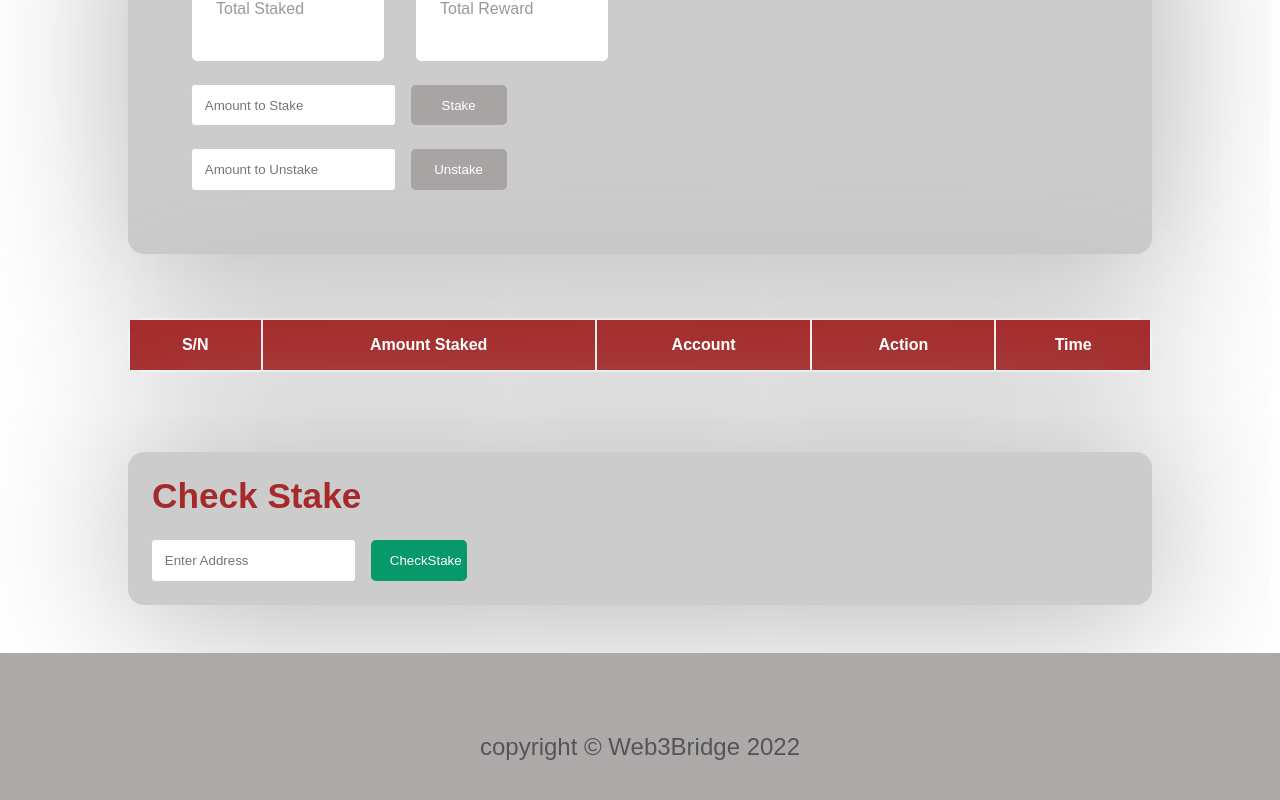
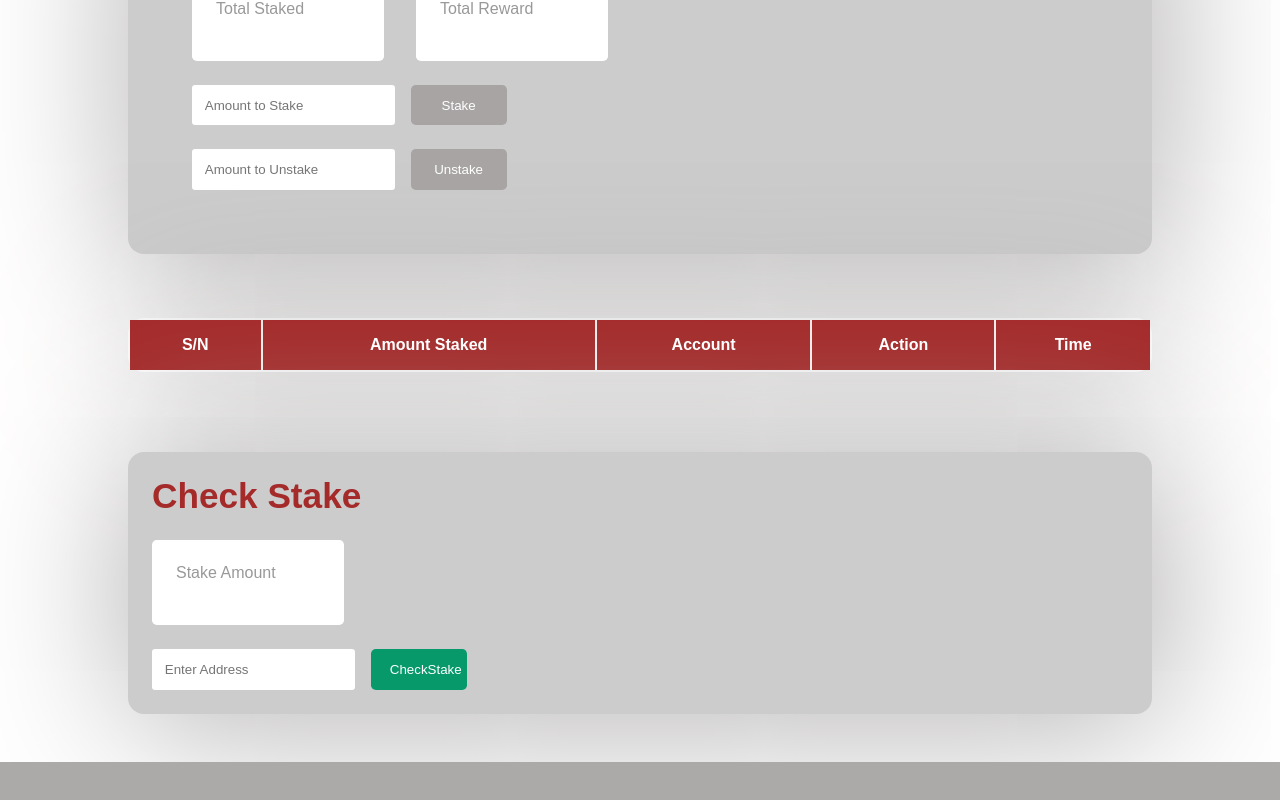
Before and after one commit to jebitok-dev/web3integration, a React (Create React App) app: page / in a window 1280 px wide. Shown: the part 346-1146 px from the top of the page. Built offline with nearby package versions, Linux system fonts and the light colour scheme.

Commit message:
Add Changes to App File

```diff
--- a/src/App.js
+++ b/src/App.js
@@ -221,18 +221,18 @@ export default function App() {
   const onClickCheckStake = async (e) => {
     e.preventDefault();
     if (checkStake) return alert("enter valid address");
-    const provider = new ethers.providers.Web3Provider(window.ethereum);
-    const signer = provider.getSigner();
+    // const provider = new ethers.providers.Web3Provider(window.ethereum);
+    // const signer = provider.getSigner();
     const BRTContractInstance = new Contract(
       BRTTokenAddress,
       BRTTokenAbi,
-      signer
+      // signer
     );
     const checkStakeAddress = utils.getAddress(checkStake);
     const checkAddressStake = await BRTContractInstance.getStakeByAddress(
       checkStakeAddress
     );
-    const checkStakeAddressHash = await provider.getBalance(checkAddressStake);
+    // const checkStakeAddressHash = await provider.getBalance(checkAddressStake);
     const response = await checkAddressStake.wait();
     const stakeByAddress = response.events[1].args[1].toString();
   };
--- /dev/null
+++ b/src/Components/CheckStake/Card/Card.js
@@ -0,0 +1,11 @@
+import React from "react";
+import Styles from "./Card.module.css";
+
+export default function Card({cardKey, cardValue}) {
+  return (
+    <div className={Styles.root}>
+      <span className={Styles.card_title}>{cardKey}</span>
+      <span className={Styles.card_value}>{cardValue}</span>
+    </div>
+  );
+}
--- /dev/null
+++ b/src/Components/CheckStake/Card/Card.module.css
@@ -0,0 +1,22 @@
+.root {
+    padding: 1.5rem;
+    background-color: #fff;
+    border-radius: .3rem;
+    /* border: 1px solid burlywood; */
+    width: 12rem;
+    margin-right: 2rem;
+}
+
+.card_title {
+    display: block;
+    white-space: nowrap;
+    margin-bottom: 1.2rem;
+    color: #999;
+}
+
+.card_value {
+    display: block;
+    font-size: 1.8rem;
+    font-weight: 600;
+    color: brown;
+}
--- a/src/Components/CheckStake/CheckStake.js
+++ b/src/Components/CheckStake/CheckStake.js
@@ -1,14 +1,19 @@
 import React from "react";
-// import Card from "./Card/Card";
+import Card from "./Card/Card";
 import Styles from "./CheckStake.module.css";
 import clsx from "clsx";
 
-export default function CheckStake({CheckStake, onClickCheckStake}) {
+export default function CheckStake({CheckStake, onClickCheckStake, stakeAmount}) {
   return (
     <div className={Styles.root}>
       <h2 className={Styles.heading}>Check Stake</h2>
 
       <div className={Styles.stake_body}>
+
+      <div className={Styles.card_container}>
+          <Card cardKey='Stake Amount' cardValue={stakeAmount} />
+        </div>
+
         <form onSubmit={onClickCheckStake} className={Styles.form}>
           <input
             type='number'
--- a/src/Components/CheckStake/CheckStake.module.css
+++ b/src/Components/CheckStake/CheckStake.module.css
@@ -27,6 +27,10 @@
   border: none;
 }
 
+.card_container {
+  display: flex;
+}
+
 .check_stake {
   padding: 0.8rem 1.2rem;
   border: 0;
```
